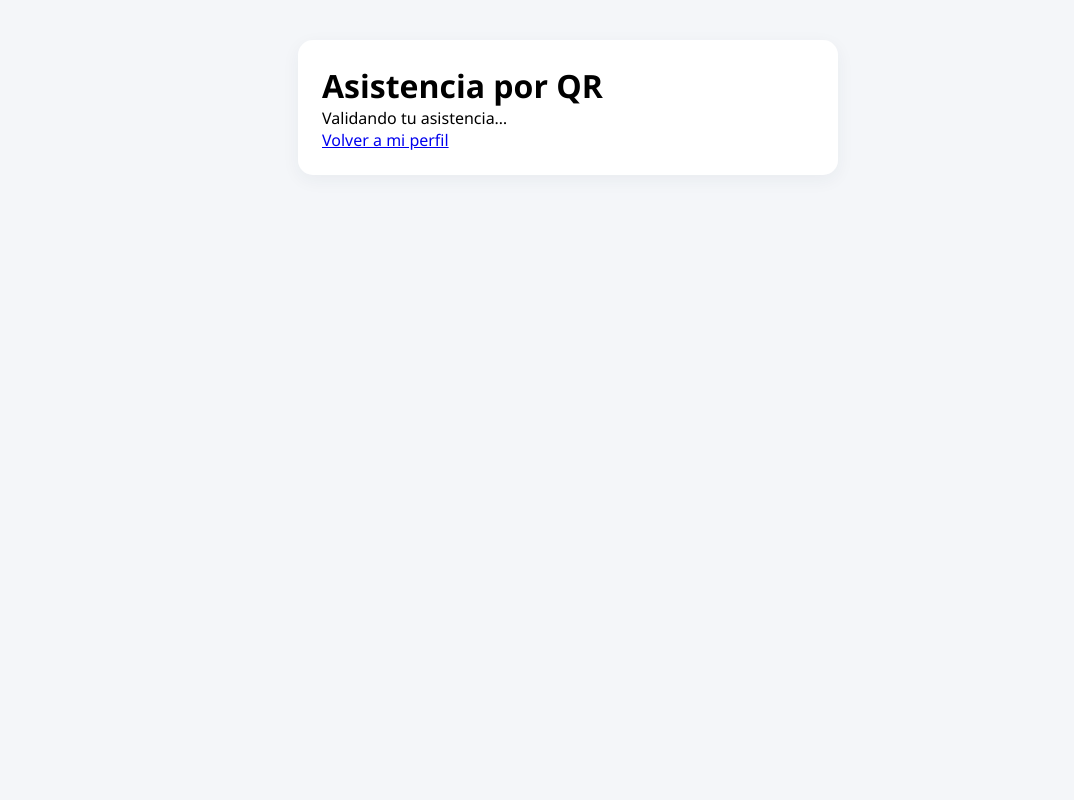
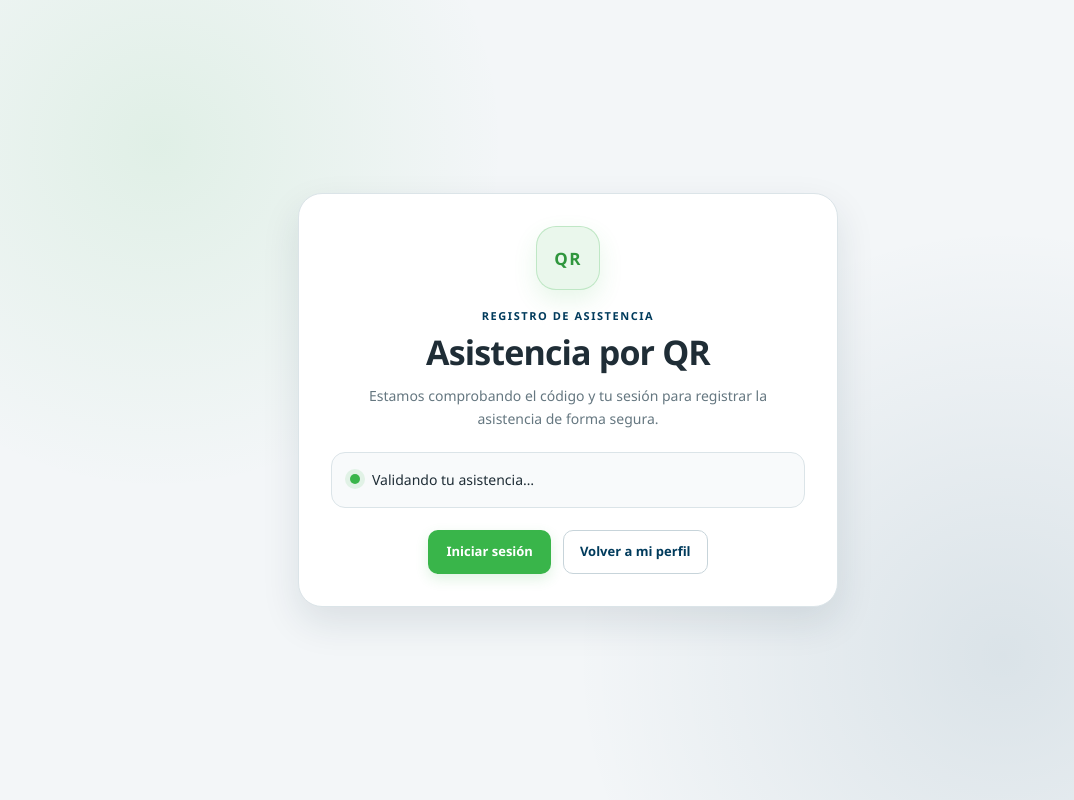
Before and after one commit to cannalombia/SistemaDeAsistenciaADSO, a website: page aplicacion/paginas HTML/asistencia_qr.html in a window 1280 px wide. Shown: the whole page, without its empty margins (72-1146 px from the left). Drawn offline with Linux system fonts and the light colour scheme; files that its build step writes are made by us from their sources; files whose address does not match are found by name.

Commit message:
Mejora visual del modulo QR
Se mejoró la presentación del módulo QR, sus estados visuales, la adaptación a celulares y su integración con el diseño general del sistema sin cambiar el funcionamiento técnico del QR.

```diff
--- a/aplicacion/paginas HTML/asistencia_qr.html
+++ b/aplicacion/paginas HTML/asistencia_qr.html
@@ -1,5 +1,29 @@
 <!DOCTYPE html>
 <html lang="es">
-<head><meta charset="UTF-8"><meta name="viewport" content="width=device-width, initial-scale=1.0"><meta name="referrer" content="no-referrer"><title>Asistencia por QR | Sistema SENA</title><link rel="stylesheet" href="estilos_generales.css"><link rel="stylesheet" href="estadisticas_reportes.css"></head>
-<body><main class="dashboard-panel" style="max-width:540px;margin:40px auto;padding:24px"><h1>Asistencia por QR</h1><p id="qr-result" role="status">Validando tu asistencia…</p><a id="qr-login" class="report-btn primary" hidden>Iniciar sesión</a><p><a href="aprendiz.html">Volver a mi perfil</a></p></main><script src="asistencia_qr.js"></script></body>
+<head>
+    <meta charset="UTF-8">
+    <meta name="viewport" content="width=device-width, initial-scale=1.0">
+    <meta name="referrer" content="no-referrer">
+    <title>Asistencia por QR | Sistema SENA</title>
+    <link rel="stylesheet" href="estilos_generales.css">
+    <link rel="stylesheet" href="estadisticas_reportes.css">
+</head>
+<body class="ui-v72 qr-result-page">
+<script src="tema_inicial.js"></script>
+<main class="dashboard-panel qr-result-card" aria-labelledby="qr-result-title">
+    <div class="qr-result-mark" aria-hidden="true">QR</div>
+    <span class="qr-result-eyebrow">REGISTRO DE ASISTENCIA</span>
+    <h1 id="qr-result-title">Asistencia por QR</h1>
+    <p class="qr-result-description">Estamos comprobando el código y tu sesión para registrar la asistencia de forma segura.</p>
+    <div class="qr-result-status" aria-live="polite">
+        <span class="qr-result-status-dot" aria-hidden="true"></span>
+        <p id="qr-result" role="status">Validando tu asistencia…</p>
+    </div>
+    <div class="qr-result-actions">
+        <a id="qr-login" class="report-btn primary btn" hidden>Iniciar sesión</a>
+        <a class="qr-result-back" href="aprendiz.html">Volver a mi perfil</a>
+    </div>
+</main>
+<script src="asistencia_qr.js"></script>
+</body>
 </html>
--- a/aplicacion/recursos/estilos CCS/sistema_visual.css
+++ b/aplicacion/recursos/estilos CCS/sistema_visual.css
@@ -940,3 +940,170 @@ body.ui-v72{overflow-x:hidden}
         transform:none;
     }
 }
+
+
+/* ===== Página final QR — D7 visual autorizado ===== */
+body.ui-v72.qr-result-page{
+    min-height:100vh;
+    min-height:100dvh;
+    display:grid;
+    place-items:center;
+    padding:24px;
+    background:
+        radial-gradient(circle at 18% 18%,rgba(57,181,74,.10),transparent 28%),
+        radial-gradient(circle at 84% 82%,rgba(0,59,92,.10),transparent 34%),
+        var(--ui-bg);
+}
+
+body.ui-v72.qr-result-page .qr-result-card{
+    width:min(100%,540px);
+    margin:0;
+    padding:32px;
+    border:1px solid var(--ui-border);
+    border-radius:var(--ui-radius-xl);
+    background:var(--ui-surface);
+    color:var(--ui-text);
+    box-shadow:var(--ui-shadow-md);
+    text-align:center;
+}
+
+.qr-result-mark{
+    display:grid;
+    place-items:center;
+    width:64px;
+    height:64px;
+    margin:0 auto 18px;
+    border:1px solid rgba(57,181,74,.24);
+    border-radius:20px;
+    background:var(--ui-accent-soft);
+    color:var(--ui-accent-strong);
+    font-size:17px;
+    font-weight:850;
+    letter-spacing:.08em;
+    box-shadow:0 10px 24px rgba(57,181,74,.12);
+}
+
+.qr-result-eyebrow{
+    display:block;
+    margin-bottom:8px;
+    color:var(--ui-primary);
+    font-size:11px;
+    font-weight:800;
+    letter-spacing:.14em;
+}
+
+.qr-result-card h1{
+    margin:0;
+    color:var(--ui-text);
+    font-size:clamp(26px,5vw,34px);
+    line-height:1.14;
+    letter-spacing:-.025em;
+}
+
+.qr-result-description{
+    max-width:430px;
+    margin:12px auto 22px;
+    color:var(--ui-muted);
+    font-size:14px;
+    line-height:1.65;
+}
+
+.qr-result-status{
+    display:flex;
+    align-items:flex-start;
+    gap:12px;
+    width:100%;
+    padding:16px 18px;
+    border:1px solid var(--ui-border);
+    border-radius:var(--ui-radius-md);
+    background:var(--ui-surface-subtle);
+    color:var(--ui-text);
+    text-align:left;
+}
+
+.qr-result-status-dot{
+    flex:0 0 auto;
+    width:10px;
+    height:10px;
+    margin-top:5px;
+    border-radius:50%;
+    background:var(--ui-accent);
+    box-shadow:0 0 0 5px rgba(57,181,74,.12);
+}
+
+.qr-result-status p{
+    margin:0;
+    color:var(--ui-text);
+    font-size:14px;
+    line-height:1.55;
+}
+
+.qr-result-actions{
+    display:flex;
+    align-items:center;
+    justify-content:center;
+    gap:12px;
+    flex-wrap:wrap;
+    margin-top:22px;
+}
+
+body.ui-v72.qr-result-page #qr-login{
+    text-decoration:none;
+}
+
+.qr-result-back{
+    display:inline-flex;
+    align-items:center;
+    justify-content:center;
+    min-height:44px;
+    padding:10px 16px;
+    border:1px solid var(--ui-border-strong);
+    border-radius:var(--ui-radius-sm);
+    background:var(--ui-surface);
+    color:var(--ui-primary);
+    font-size:13px;
+    font-weight:750;
+    text-decoration:none;
+    transition:background var(--ui-transition),border-color var(--ui-transition),transform var(--ui-transition);
+}
+
+.qr-result-back:hover{
+    border-color:#9fb6c1;
+    background:var(--ui-primary-soft);
+    transform:translateY(-1px);
+}
+
+body.dark-mode.ui-v72.qr-result-page{
+    background:
+        radial-gradient(circle at 18% 18%,rgba(57,181,74,.08),transparent 28%),
+        radial-gradient(circle at 84% 82%,rgba(0,59,92,.22),transparent 34%),
+        var(--ui-bg);
+}
+
+body.dark-mode.ui-v72.qr-result-page .qr-result-card,
+body.dark-mode.ui-v72.qr-result-page .qr-result-back{
+    border-color:var(--ui-border);
+    background:var(--ui-surface);
+    color:var(--ui-text);
+}
+
+body.dark-mode.ui-v72.qr-result-page .qr-result-eyebrow,
+body.dark-mode.ui-v72.qr-result-page .qr-result-back{
+    color:#9fd4b0;
+}
+
+body.dark-mode.ui-v72.qr-result-page .qr-result-status{
+    border-color:var(--ui-border);
+    background:var(--ui-surface-subtle);
+}
+
+@media(max-width:520px){
+    body.ui-v72.qr-result-page{padding:14px}
+    body.ui-v72.qr-result-page .qr-result-card{padding:25px 18px;border-radius:18px}
+    .qr-result-mark{width:58px;height:58px;border-radius:17px;margin-bottom:16px}
+    .qr-result-description{font-size:13px;margin-bottom:18px}
+    .qr-result-status{padding:14px}
+    .qr-result-actions{align-items:stretch;flex-direction:column}
+    body.ui-v72.qr-result-page #qr-login,
+    .qr-result-back{width:100%}
+}
```
